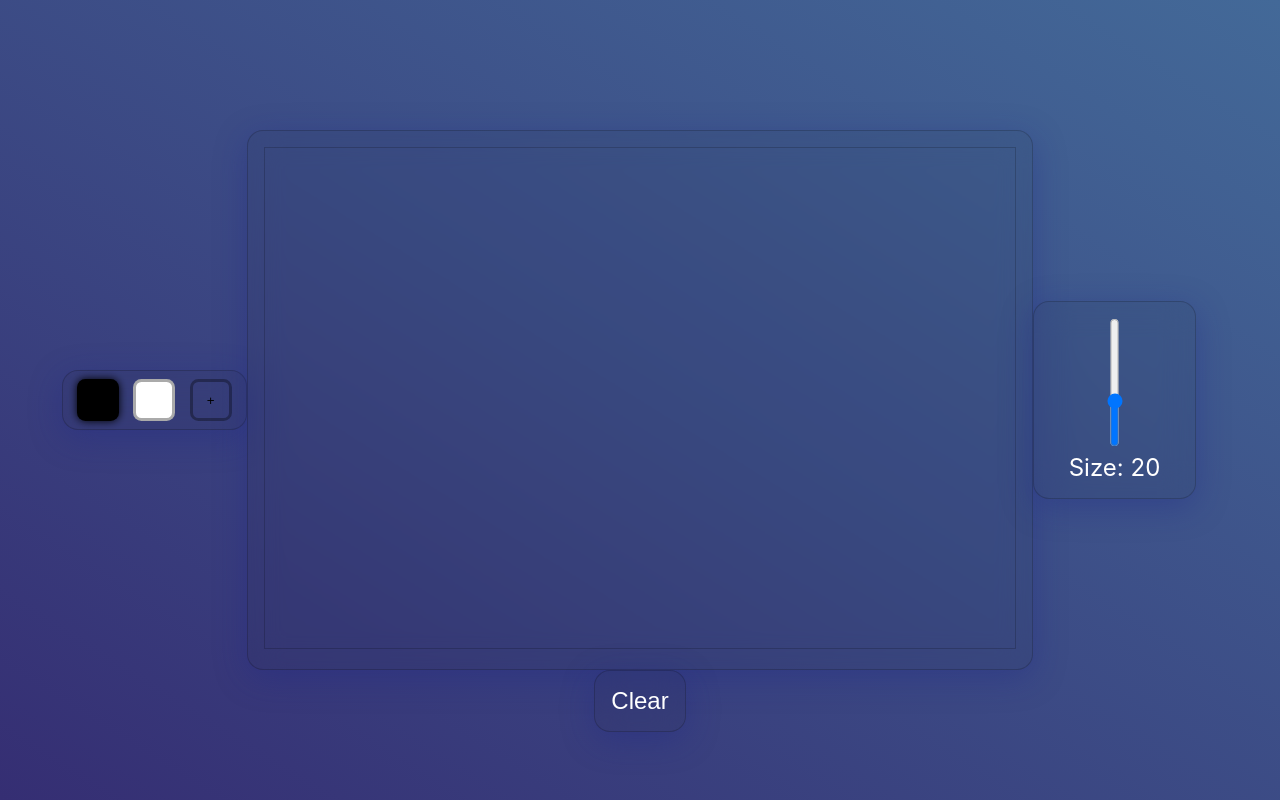
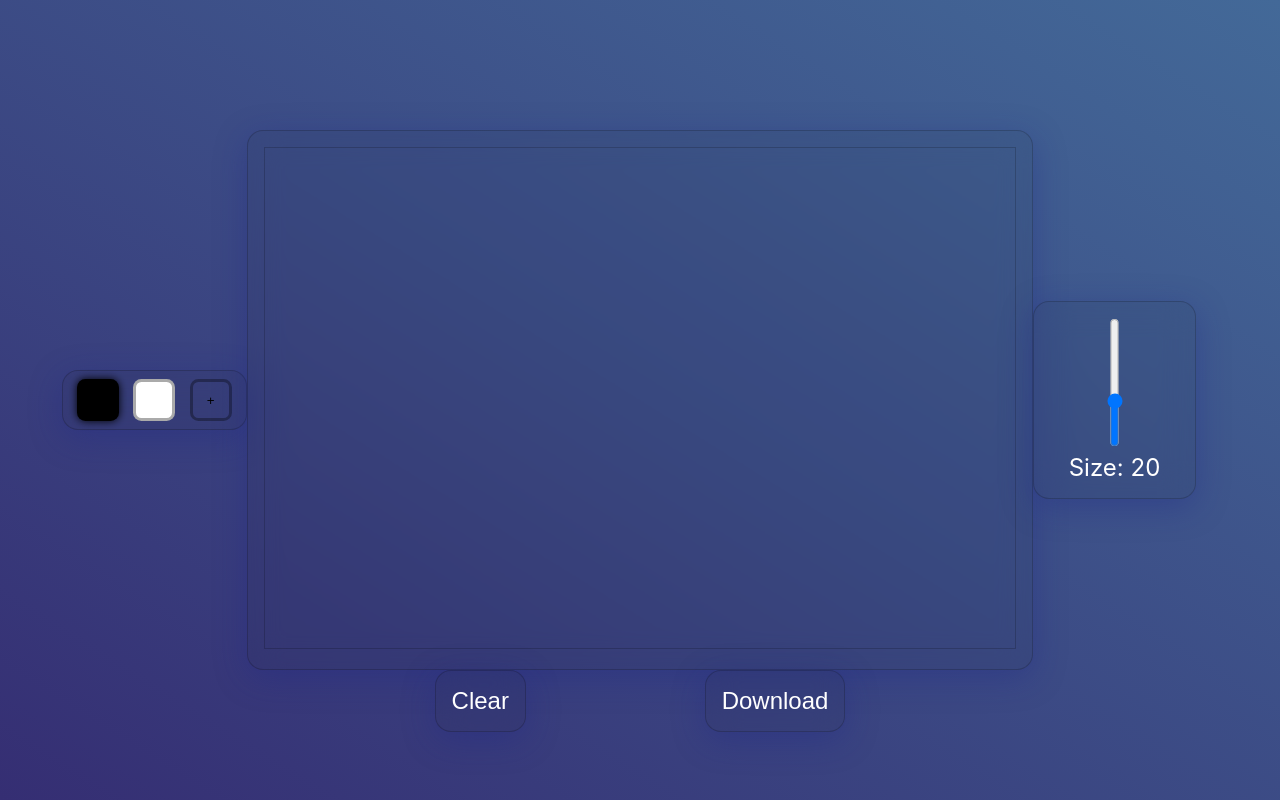
Before and after one commit to JGQH/Drawing-Devjam, a React (Vite) app: page / in a window 1280 px wide. Built offline with nearby package versions, Linux system fonts and the light colour scheme.

Commit message:
Add download button
Creates temporary 'a' element for easy download
Fixes routing to ActionPanel through tsconfig

```diff
--- a/src/App.tsx
+++ b/src/App.tsx
@@ -4,7 +4,7 @@ import { DrawingContextProvider } from '@Hooks/useDrawingContext'
 import ColorPalette from '@Components/ColorPalette'
 import SizeControl from '@Components/SizeControl'
 import './App.scss'
-import ActionPanel from './components/ActionPanel/ActionPanel'
+import ActionPanel from '@Components/ActionPanel'
 
 export default function App() {
   const [ color, setColor ] = useState('#000000')
--- a/src/components/ActionPanel/ActionPanel.tsx
+++ b/src/components/ActionPanel/ActionPanel.tsx
@@ -14,9 +14,23 @@ export default function ActionPanel() {
     }
   }
 
+  function downloadCanvas() {
+    const canvas = canvasRef.current
+
+    if(canvas) {
+      const image = canvas.toDataURL()
+
+      const link = document.createElement('a')
+      link.href = image
+      link.download = 'drawing-app.png'
+      link.click()
+    }
+  }
+
   return (
     <div {...{ className }}>
       <button className='drawing-component' onClick={clearCanvas}>Clear</button>
+      <button className='drawing-component' onClick={downloadCanvas}>Download</button>
     </div>
   )
 }
--- a/tsconfig.json
+++ b/tsconfig.json
@@ -20,7 +20,8 @@
       "@Components/*":[
         "src/components/Canvas/*",
         "src/components/ColorPalette/*",
-        "src/components/SizeControl/*"
+        "src/components/SizeControl/*",
+        "src/components/ActionPanel/*"
       ],
       "@Hooks/*":[
         "src/hooks/*"
```
